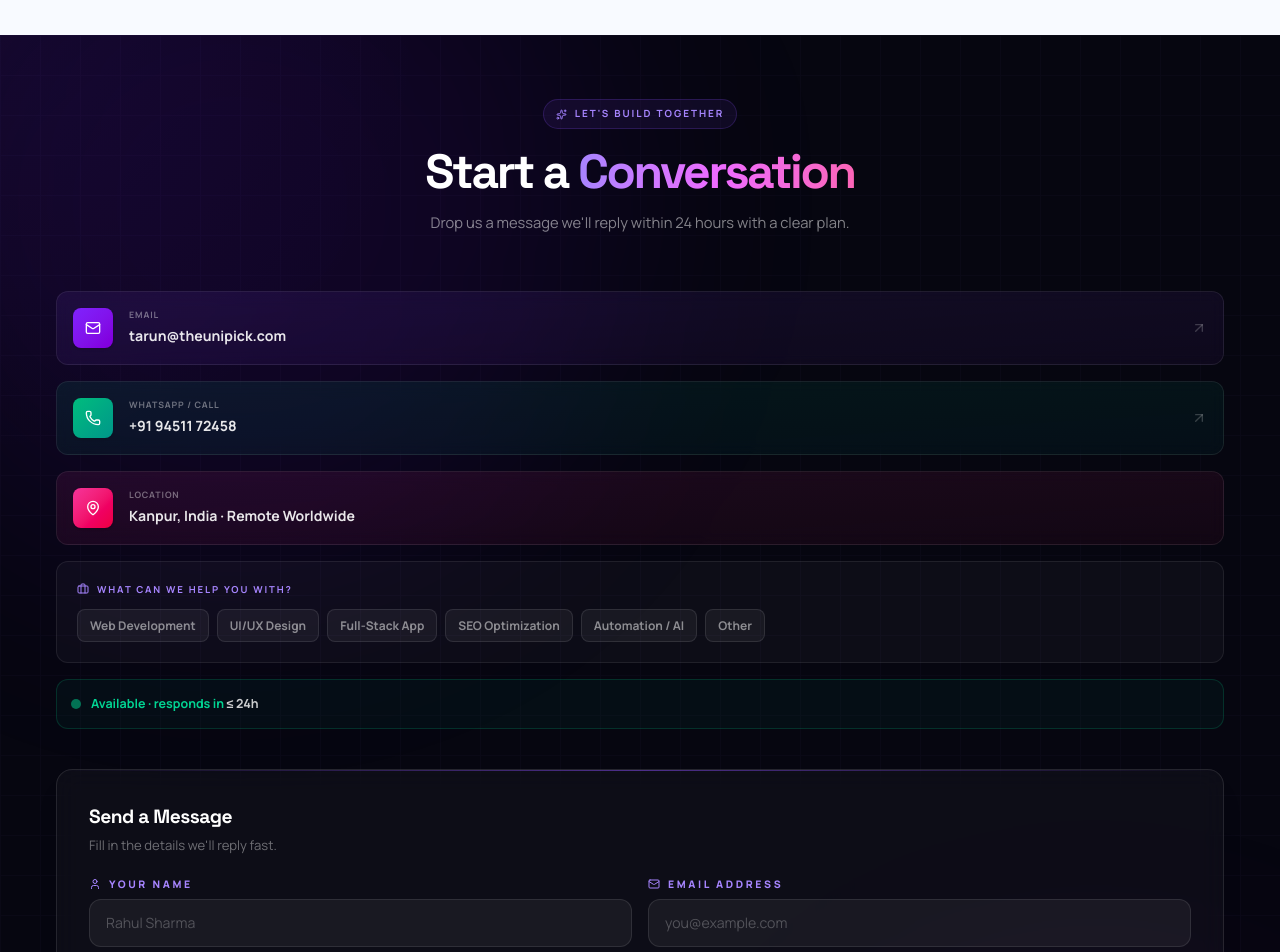
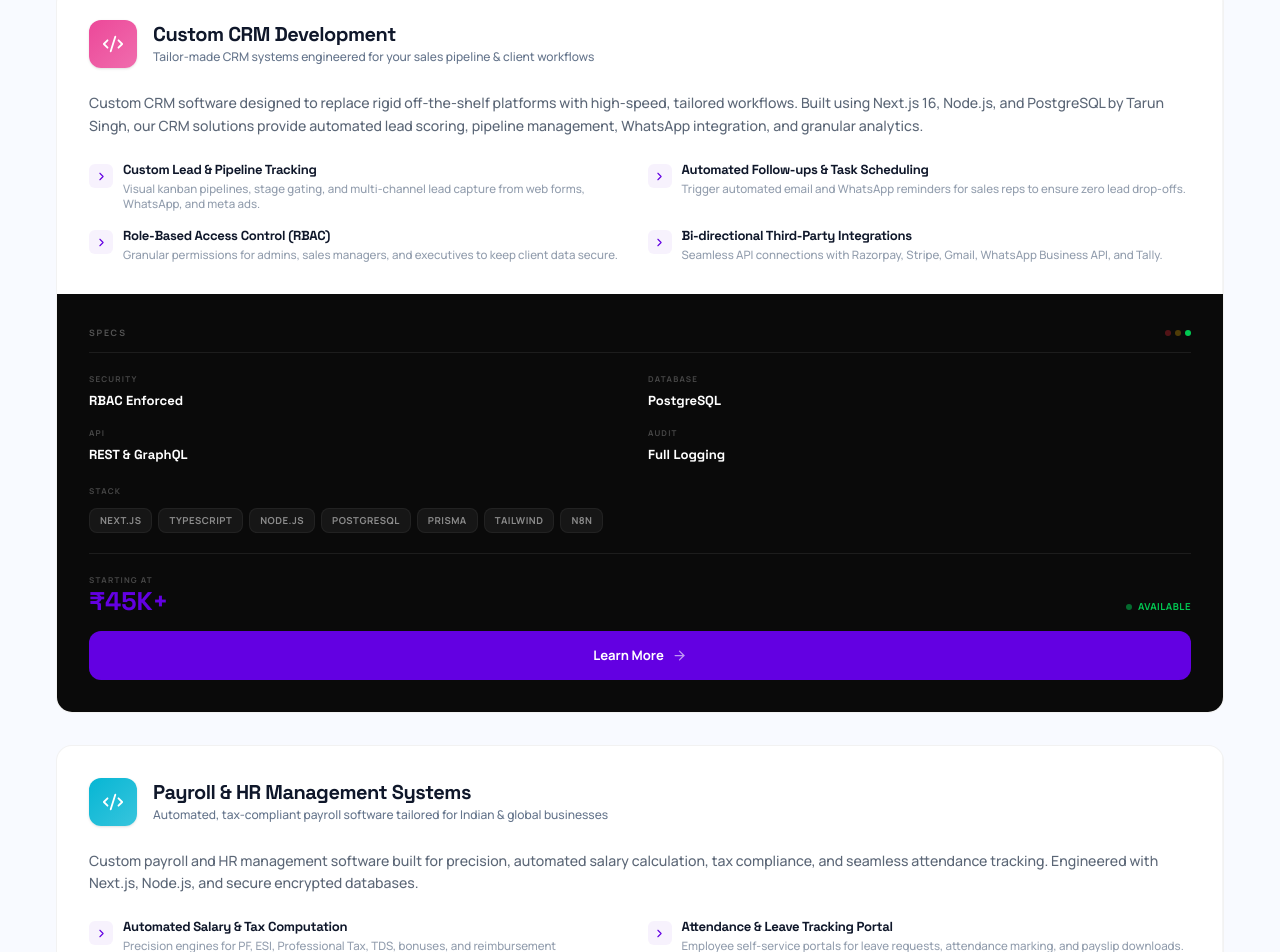
Before and after one commit to perpetual-cosmos/freelancePortfolio, a Next.js app: page /services in a window 1280 px wide. Shown: the part 4917-5869 px from the top of the page. Built offline with nearby package versions, Linux system fonts and the light colour scheme.

Commit message:
updating sitemap

```diff
--- a/next.config.ts
+++ b/next.config.ts
@@ -1,6 +1,21 @@
 import type { NextConfig } from "next";
 
 const nextConfig: NextConfig = {
+  async redirects() {
+    return [
+      {
+        source: '/:path*',
+        has: [
+          {
+            type: 'host',
+            value: 'theunipick.com',
+          },
+        ],
+        destination: 'https://www.theunipick.com/:path*',
+        permanent: true,
+      },
+    ];
+  },
   async headers() {
     return [
       {
@@ -15,8 +30,24 @@
             value: 'nosniff',
           },
           {
+            key: 'X-Frame-Options',
+            value: 'DENY',
+          },
+          {
+            key: 'X-XSS-Protection',
+            value: '1; mode=block',
+          },
+          {
             key: 'Referrer-Policy',
-            value: 'origin-when-cross-origin',
+            value: 'strict-origin-when-cross-origin',
+          },
+          {
+            key: 'Permissions-Policy',
+            value: 'camera=(), microphone=(), geolocation=()',
+          },
+          {
+            key: 'Strict-Transport-Security',
+            value: 'max-age=63072000; includeSubDomains; preload',
           },
         ],
       },
--- a/src/app/robots.ts
+++ b/src/app/robots.ts
@@ -9,7 +9,7 @@
         disallow: ['/api/', '/_next/'],
       },
     ],
-    sitemap: 'https://theunipick.com/sitemap.xml',
-    host: 'https://theunipick.com',
+    sitemap: 'https://www.theunipick.com/sitemap.xml',
+    host: 'https://www.theunipick.com',
   };
 }
--- a/src/app/sitemap.ts
+++ b/src/app/sitemap.ts
@@ -4,7 +4,7 @@
 import { getAllBlogs } from '@/data/blogs';
 
 export default function sitemap(): MetadataRoute.Sitemap {
-  const baseUrl = 'https://theunipick.com';
+  const baseUrl = 'https://www.theunipick.com';
   const currentDate = new Date().toISOString();
 
   // Static routes
--- a/src/data/services.ts
+++ b/src/data/services.ts
@@ -192,6 +192,66 @@
       { q: 'Do you provide design AND code?', a: 'Yes. We handle both Figma design and pixel-perfect Next.js implementation under one roof.' },
       { q: 'How many design revisions are included?', a: '3 rounds of design feedback and revisions are included in every design project package.' }
     ]
+  },
+  {
+    slug: 'crm-development',
+    title: 'Custom CRM Development',
+    tagline: 'Tailor-made CRM systems engineered for your sales pipeline & client workflows',
+    color: '#ec4899',
+    category: 'Enterprise Systems',
+    description: 'Custom CRM software designed to replace rigid off-the-shelf platforms with high-speed, tailored workflows. Built using Next.js 16, Node.js, and PostgreSQL by Tarun Singh, our CRM solutions provide automated lead scoring, pipeline management, WhatsApp integration, and granular analytics.',
+    features: [
+      { title: 'Custom Lead & Pipeline Tracking', desc: 'Visual kanban pipelines, stage gating, and multi-channel lead capture from web forms, WhatsApp, and meta ads.' },
+      { title: 'Automated Follow-ups & Task Scheduling', desc: 'Trigger automated email and WhatsApp reminders for sales reps to ensure zero lead drop-offs.' },
+      { title: 'Role-Based Access Control (RBAC)', desc: 'Granular permissions for admins, sales managers, and executives to keep client data secure.' },
+      { title: 'Bi-directional Third-Party Integrations', desc: 'Seamless API connections with Razorpay, Stripe, Gmail, WhatsApp Business API, and Tally.' },
+      { title: 'Custom Analytics & Conversion Dashboards', desc: 'Real-time sales tracking, agent performance metrics, and revenue forecasting views.' },
+      { title: 'Secure Data Ownership & Self-Hosting', desc: 'Complete ownership of your customer data with options for self-hosting on AWS or VPS.' }
+    ],
+    pricing: 'Starting from ₹45,000 for core custom CRM setups · ₹1,200,000 for enterprise multi-tier platforms',
+    startingPrice: '₹45,000',
+    outcome: 'Streamlined lead management and improved sales conversion rates by 35% for B2B client teams.',
+    relatedCaseStudySlug: 'wavo-digital',
+    relatedCaseStudyTitle: 'Wavo Digital Operations Case Study',
+    stack: ['Next.js', 'TypeScript', 'Node.js', 'PostgreSQL', 'Prisma', 'Tailwind', 'n8n'],
+    specs: { Security: 'RBAC Enforced', Database: 'PostgreSQL', API: 'REST & GraphQL', Audit: 'Full Logging' },
+    faq: [
+      { q: 'Why build a custom CRM instead of buying Salesforce or HubSpot?', a: 'Off-the-shelf CRMs charge expensive per-seat monthly fees and force you to adapt your business processes to their rigid structure. A custom CRM built by TheUniPick gives you 100% data ownership, zero recurring monthly per-user fees, and a UI tailored exactly to your sales workflow.' },
+      { q: 'How long does custom CRM development take?', a: 'A core operational CRM MVP takes 3–5 weeks. Advanced enterprise CRMs with deep third-party integrations typically take 6–8 weeks.' },
+      { q: 'Can the custom CRM integrate with WhatsApp Business API?', a: 'Yes. We natively integrate Meta WhatsApp Business API so your sales reps can send automated messages, view chat histories, and update deal stages directly inside the CRM.' },
+      { q: 'Is our customer data secure on a custom CRM?', a: 'Absoluely. We implement strict Role-Based Access Control (RBAC), end-to-end SSL encryption, environment secret isolation, and database backup routines.' },
+      { q: 'What happens as our sales team grows?', a: 'Because we build on scalable Next.js and PostgreSQL architecture, your CRM can scale from 5 users to thousands of team members without performance degradation or added software licensing fees.' }
+    ]
+  },
+  {
+    slug: 'payroll-system',
+    title: 'Payroll & HR Management Systems',
+    tagline: 'Automated, tax-compliant payroll software tailored for Indian & global businesses',
+    color: '#06b6d4',
+    category: 'Enterprise Systems',
+    description: 'Custom payroll and HR management software built for precision, automated salary calculation, tax compliance, and seamless attendance tracking. Engineered with Next.js, Node.js, and secure encrypted databases.',
+    features: [
+      { title: 'Automated Salary & Tax Computation', desc: 'Precision engines for PF, ESI, Professional Tax, TDS, bonuses, and reimbursement management.' },
+      { title: 'Attendance & Leave Tracking Portal', desc: 'Employee self-service portals for leave requests, attendance marking, and payslip downloads.' },
+      { title: 'One-Click Direct Bank Transfer Exports', desc: 'Generate bank-formatted payout files for seamless monthly salary processing.' },
+      { title: 'Encrypted Payslip Generation & Distribution', desc: 'Automated PDF payslip generation emailed directly to employees with password protection.' },
+      { title: 'Tally & Accounting Software Sync', desc: 'Export payroll data into Tally, Zoho Books, or QuickBooks compatible XML/CSV formats.' },
+      { title: 'Audit Trail & Financial Security', desc: 'Tamper-proof financial logs and AES-256 encryption for sensitive employee compensation data.' }
+    ],
+    pricing: 'Starting from ₹50,000 for custom payroll engines · ₹1,500,000 for full HRMS integration',
+    startingPrice: '₹50,000',
+    outcome: 'Eliminated manual Excel errors and reduced monthly payroll calculation time from 3 days to 15 minutes.',
+    relatedCaseStudySlug: 'alumnipp',
+    relatedCaseStudyTitle: 'Alumnipp Platform Case Study',
+    stack: ['Next.js', 'React', 'Node.js', 'PostgreSQL', 'Tailwind', 'Redis', 'Docker'],
+    specs: { Compliance: 'India Tax & PF Ready', Security: 'AES-256 Encrypted', Precision: 'Decimal Financial Math', Export: 'Tally / Excel' },
+    faq: [
+      { q: 'How does custom payroll software handle statutory compliance in India?', a: 'Our custom payroll engines auto-calculate Provident Fund (PF), Employee State Insurance (ESI), Professional Tax (PT), and Tax Deducted at Source (TDS) based on current government slabs, ensuring 100% tax compliance.' },
+      { q: 'Can employees view and download their own payslips?', a: 'Yes. We include a dedicated employee self-service portal where staff can view salary structures, request leaves, and download monthly password-protected PDF payslips.' },
+      { q: 'Can the payroll system export data to Tally or Zoho Books?', a: 'Yes. We provide automated exports formatted specifically for Tally Prime, Zoho Books, or QuickBooks to streamline your accounting workflows.' },
+      { q: 'Is employee salary data encrypted and secure?', a: 'Yes. Salary structures, bank account details, and PAN/Aadhaar information are stored using AES-256 encryption with restricted role-based database access.' },
+      { q: 'Can custom payroll handle contractor payments and freelancers?', a: 'Yes. Our systems support dual payment workflows for full-time salaried staff (TDS u/s 192) and independent contractors/freelancers (TDS u/s 194J/194C).' }
+    ]
   }
 ];
 
```
